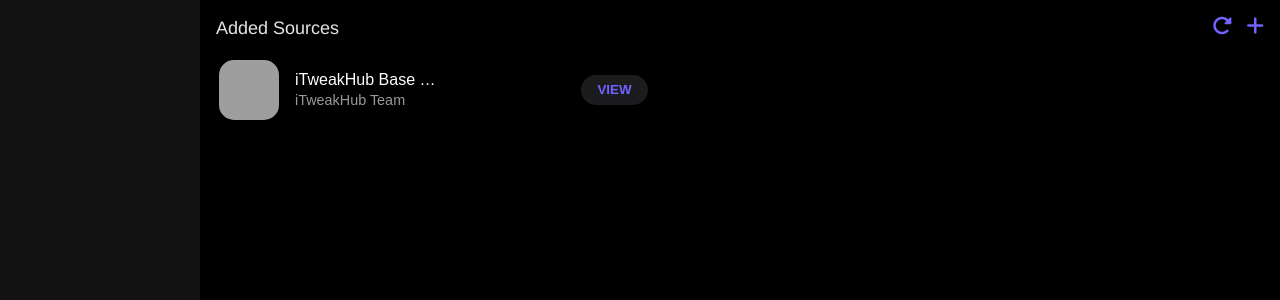
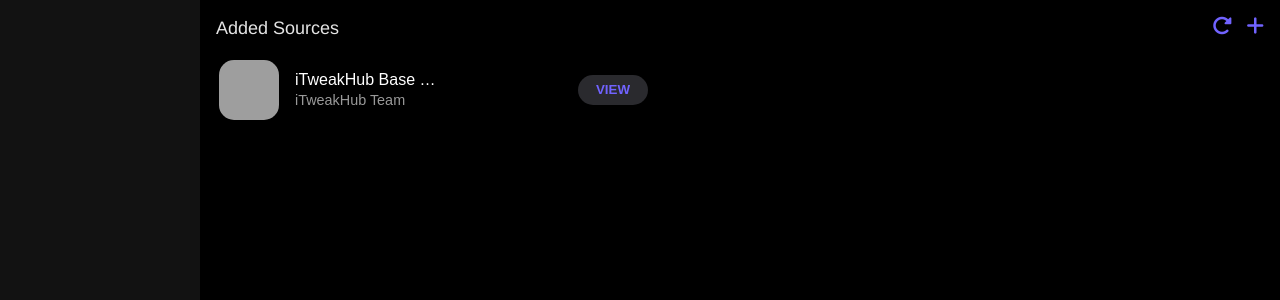
Before and after one commit to Ibinou/iTweakHub, a PHP site: page /appsmanager.html in a window 1280 px wide. Shown: the part 308-608 px from the top of the page. Run offline with PHP 8.4, Linux system fonts and the light colour scheme; some libraries are stand-ins or nearby versions; grey boxes are pictures that could not be loaded.

Commit message:
Update featured.css

```diff
--- a/css/featured.css
+++ b/css/featured.css
@@ -90,12 +90,12 @@
     }
 
 .appget {
-    background-color: #1c1c1e;
+    background-color: rgba(49, 49, 53, 0.87);
     border-radius: 40px;
     padding: 5px;
     display: flex;
     justify-content: center;
-    width: 67px;
+    width: 70px;
     height: 30px;
     object-fit: cover;
     color: var(--accent-color);
```
